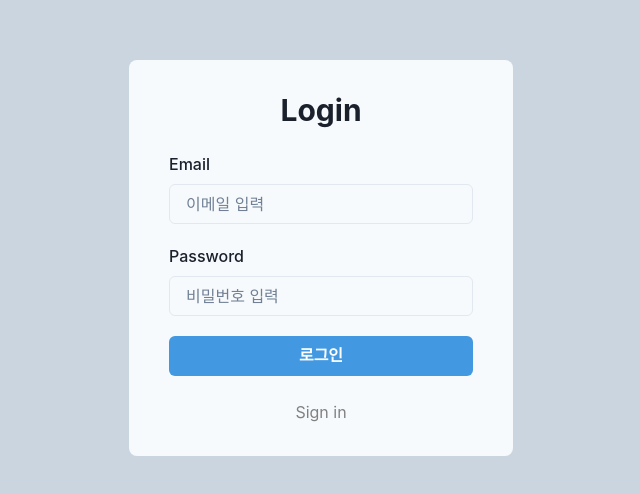
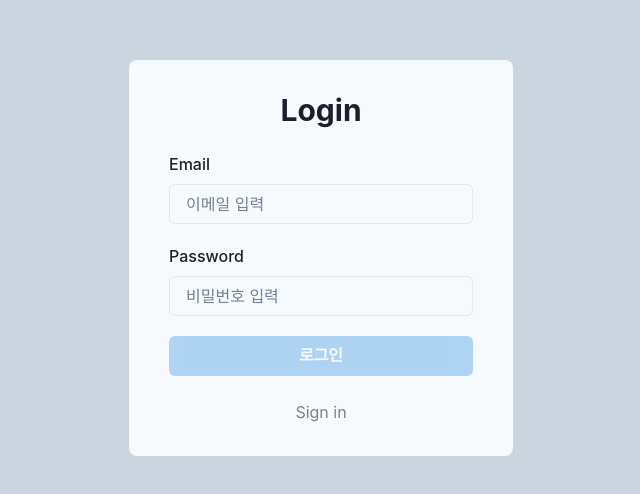
Before and after one commit to yunkooo/wanted-pre-onboarding-frontend, a React (Create React App) app: page /signin in a window 1280 px wide. Shown: the part 142-636 px from the top of the page, without its empty margins (319-959 px from the left). Built offline with nearby package versions, Linux system fonts and the light colour scheme.

Commit message:
feat: 로그인 유효성검사 기능 구현

```diff
--- a/src/components/LoginForm/index.jsx
+++ b/src/components/LoginForm/index.jsx
@@ -1,30 +1,47 @@
-import React from 'react';
+import React, { useEffect } from 'react';
 import { Stack } from '@chakra-ui/react';
 import CommonButton from '../common/CommonButton';
 import CommonInput from '../common/CommonInput';
+import useInput from '../../lib/hook/useInput';
+import { validation } from '../../lib/utils/validation';
 
 export default function LoginForm() {
+  const [{ email, password }, onChage] = useInput({ email: '', password: '', rePassword: '' });
+
+  const isDisabled =
+    !!email && !!password && validation.isEmailCheck(email).value && validation.isPasswordCheck(password).value;
+
   return (
     <form>
       <Stack spacing={3}>
         <CommonInput
           id='email'
           type='email'
+          name='email'
           placeholder='이메일 입력'
           label='Email'
           testid='email-input'
-          errorMSG={''}
+          onChange={onChage}
+          errorMSG={validation.isEmailCheck(email).message}
         />
         <CommonInput
           id='password'
           type='password'
+          name='password'
           placeholder='비밀번호 입력'
           label='Password'
           testid='password-input'
-          errorMSG={''}
+          onChange={onChage}
+          errorMSG={validation.isPasswordCheck(password).message}
         />
 
-        <CommonButton children={'로그인'} bg={'blue.400'} color={'white'} _hover={{ bg: 'blue.500' }} />
+        <CommonButton
+          children={'로그인'}
+          bg={'blue.400'}
+          color={'white'}
+          _hover={{ bg: 'blue.500' }}
+          isDisabled={!isDisabled}
+        />
       </Stack>
     </form>
   );
```
